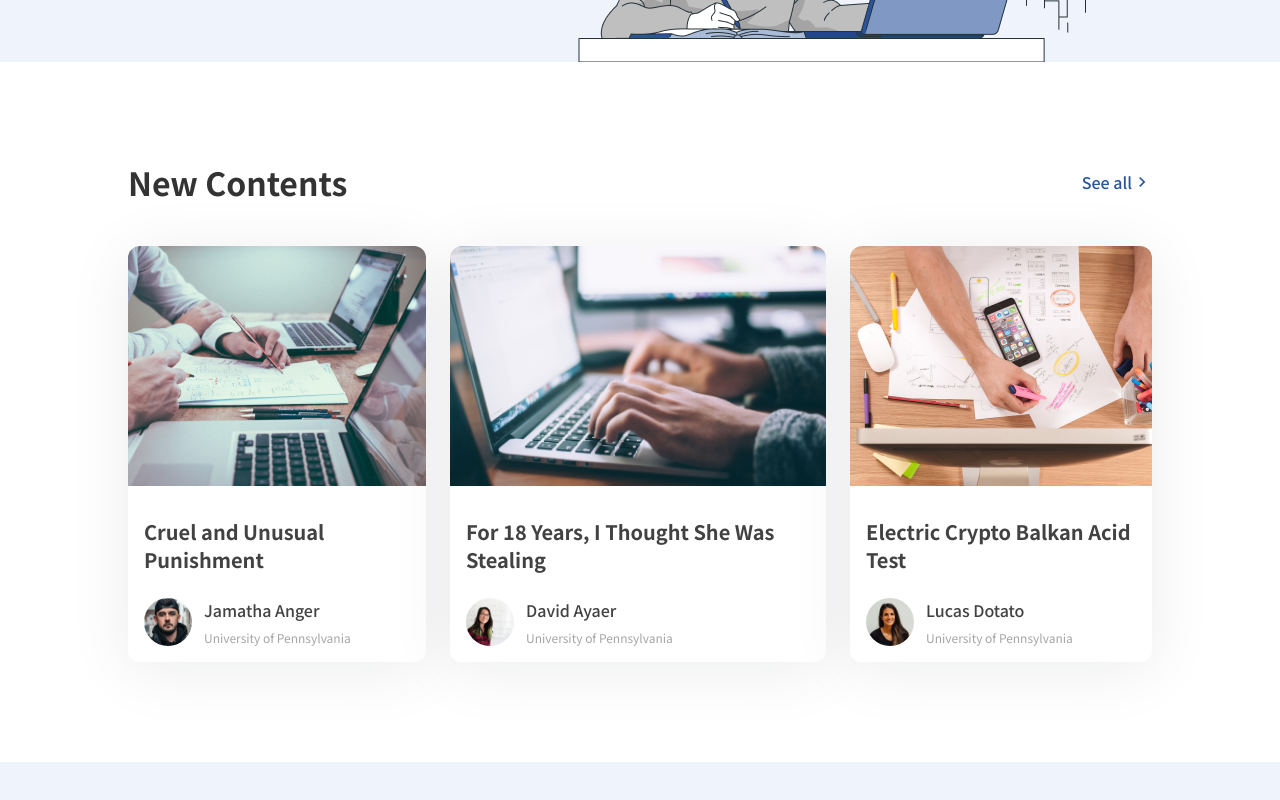
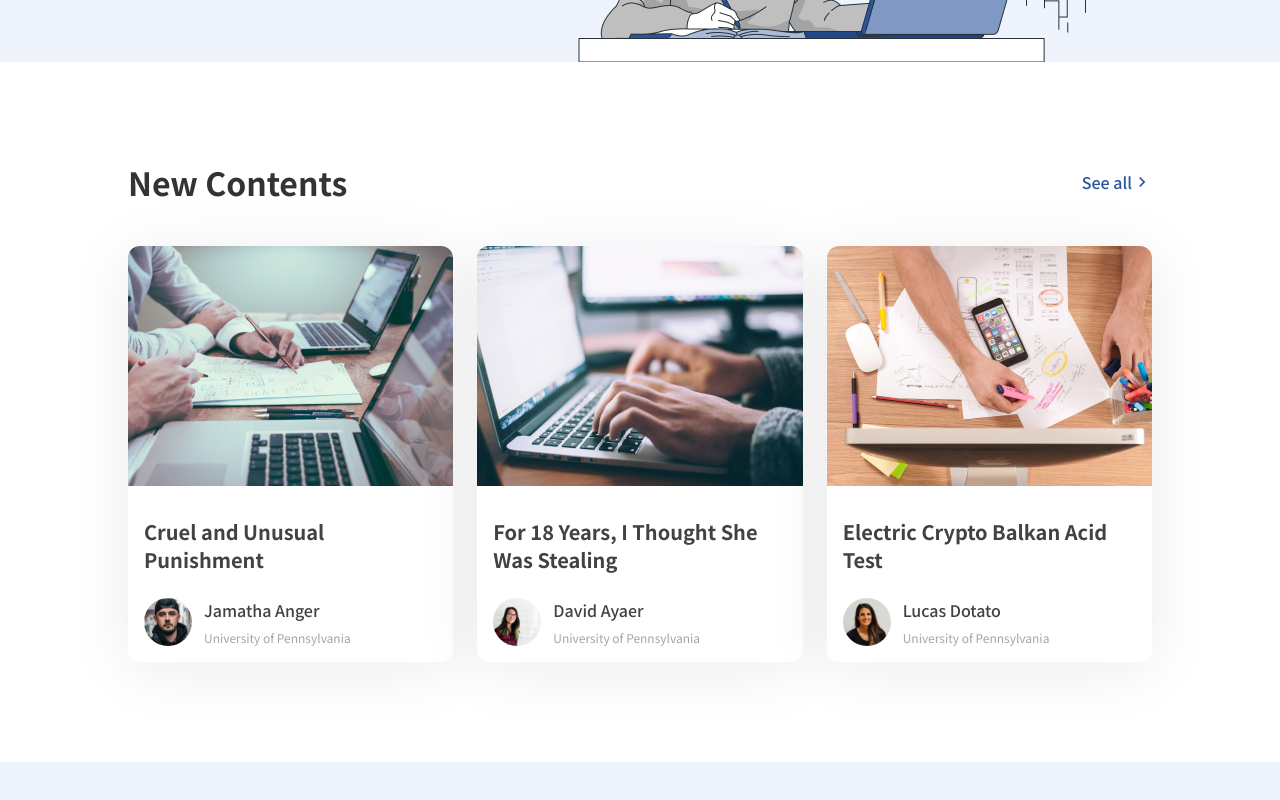
Before and after one commit to lillyYu/icn-react, a React (Create React App) app in the folder icn-react/: page / in a window 1280 px wide. Shown: the part 538-1338 px from the top of the page. Built offline with nearby package versions, Linux system fonts and the light colour scheme.

Commit message:
figure align set

```diff
--- a/icn-react/src/components/main/NewContents.js
+++ b/icn-react/src/components/main/NewContents.js
@@ -19,8 +19,8 @@ export const NewContents = (props) => {
           {
             contents.slice(0, 3).map((content, index) => {
               return(
-                <Link to={`/class/${content.title}`}>
-                  <div key={index} className="contentItemWrap">
+                <div key={index} className="contentItemWrap">
+                  <Link to={`/class/${content.title}`}>
                     <ContentItem
                       id={content.id}
                       thumbnail={content.thumbnail}
@@ -30,8 +30,8 @@ export const NewContents = (props) => {
                       tutorName={content.tutorName}
                       university={content.university}
                     />
-                  </div>
-                </Link>
+                  </Link>
+                </div>
                 )
               }
             )
--- a/icn-react/src/components/scss/items/service-item.scss
+++ b/icn-react/src/components/scss/items/service-item.scss
@@ -13,6 +13,7 @@
     border-radius: 12px;
 
     figure {
+      @include imageAlignCenter();
       @include alignCenter();
       width: 5.2rem;
       height: 5.2rem;
--- a/icn-react/src/components/subpages/classes/detail-pages/ClassDetail.js
+++ b/icn-react/src/components/subpages/classes/detail-pages/ClassDetail.js
@@ -77,8 +77,8 @@ const ClassDetail = () => {
               {
                 contents.map((content, index) => {
                   return(
-                    <Link to={`/class/${content.title}`}>
-                      <div key={index} className="contentItemWrap">
+                    <div key={index} className="contentItemWrap">
+                      <Link to={`/class/${content.title}`}>
                         <ContentItem
                           id={content.id}
                           thumbnail={content.thumbnail}
@@ -88,8 +88,8 @@ const ClassDetail = () => {
                           tutorName={content.tutorName}
                           university={content.university}
                         />
-                      </div>
-                    </Link>
+                      </Link>
+                    </div>
                     )
                   }
                 )
```
Also changed, not shown: icn-react/src/components/scss/items/content-item.scss (+6 -3 lines).
